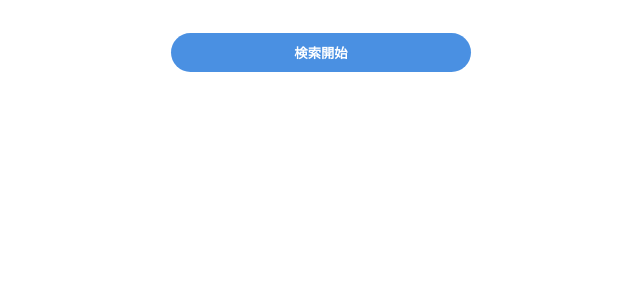
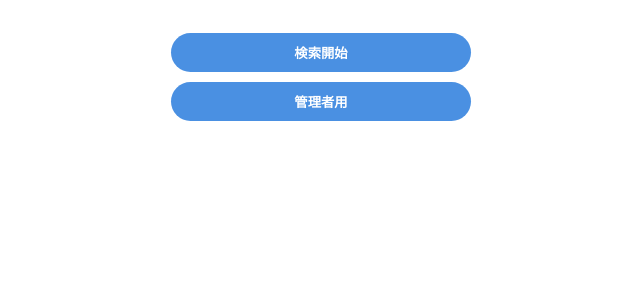
Before and after one commit to Eug1e7/SearchSystemVue, a Vue app: page / in a window 1280 px wide. Shown: the top 300 px of the page, without its empty margins (319-959 px from the left). Built offline with nearby package versions, Linux system fonts and the light colour scheme; what vue-toastify would draw is missing.

Commit message:
管理者ボタン追加

```diff
--- a/src/components/SearchComponent.vue
+++ b/src/components/SearchComponent.vue
@@ -2,11 +2,13 @@
 <template>
     <div class="container">
         <button v-if="!isSearched" class="button-common search-button" @click="expandSearch">検索開始</button>
+        <button v-if="!isMaster" class="button-common search-button" @click="expandMaster">管理者用</button>
         <textarea v-model="searchWord" v-show="isSearched" placeholder="検索ワードを入力" class="search-input" rows="1"></textarea>
         <button class="button-common search-button" v-show="isSearched" @click="submitSearch">検索</button>
-        <button class="button-common search-button" v-show="isSearched" @click="submitSearch">キーワード検索</button>
-        <button class="button-common history-button" v-show="isSearched" @click="goToHistory">検索履歴を表示</button>
         <button class="button-common close-button" v-show="isSearched" @click="closeSearch">閉じる</button>
+        <button class="button-common search-button" v-show="isMaster" @click="submitSearch">キーワード検索</button>
+        <button class="button-common history-button" v-show="isMaster" @click="goToHistory">検索履歴を表示</button>
+        <button class="button-common close-button" v-show="isMaster" @click="closeMaster">閉じる</button>
     </div>
 </template>
 
@@ -16,6 +18,7 @@ export default {
         return {
             searchWord: "",
             isSearched: false,
+            isMaster: false,
         };
     },
     methods: {
@@ -24,6 +27,12 @@ export default {
         },
         closeSearch() {
             this.isSearched = false;
+        },
+        expandMaster() {
+            this.isMaster = true;
+        },
+        closeMaster() {
+            this.isMaster = false;
         },
         goToHistory() {
             this.$router.push("/history");
```
